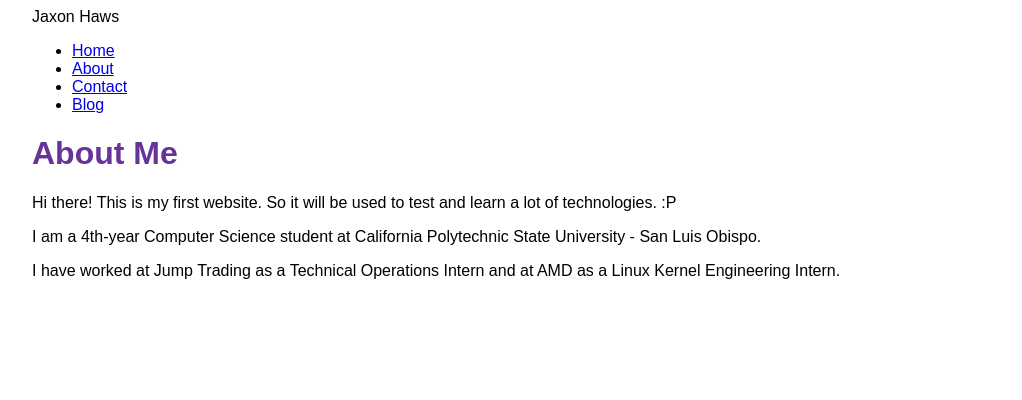
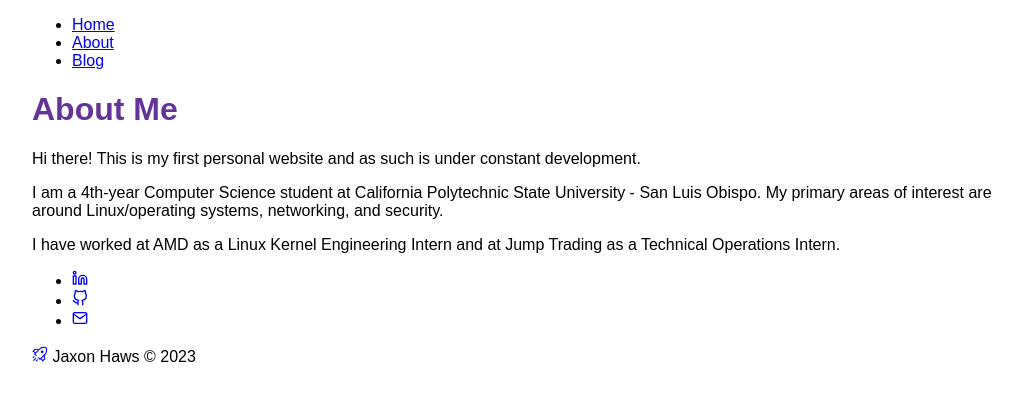
Before and after one commit to jphaws/website, a Gatsby site: page /about in a window 1280 px wide. Shown: the whole page, without its empty margins (108-1130 px from the left). Built offline with nearby package versions, Linux system fonts and the light colour scheme; Gatsby itself is replaced by a stand-in of ours.

Commit message:
General layout: modify header, footer, about, blog
Change layout to now include a footer at the bottom & remove my name
from the top of every page.
Update the text on my about page.
Update the layout of the blog page.

```diff
--- a/src/components/layout.tsx
+++ b/src/components/layout.tsx
@@ -8,6 +8,9 @@ import {
     navLinkText,
     siteTitle
 } from './layout.module.css'
+
+import { RxRocket } from 'react-icons/rx'
+import { FiLinkedin, FiGithub, FiMail } from 'react-icons/fi'
 
 interface LayoutProps {
     pageTitle?: string;
@@ -27,7 +30,7 @@ const Layout: React.FunctionComponent<LayoutProps> = ({ pageTitle, children }) =
     return (
         <div className={container}>
             <title>{pageTitle} | {data.site.siteMetadata.title}</title>
-            <header className={siteTitle}>{data.site.siteMetadata.title}</header>
+            {/* <header className={siteTitle}>{data.site.siteMetadata.title}</header> */}
             <nav>
                 <ul className={navLinks}>
                     <li className={navLinkItem}>
@@ -41,11 +44,6 @@ const Layout: React.FunctionComponent<LayoutProps> = ({ pageTitle, children }) =
                         </Link>
                     </li>
                     <li className={navLinkItem}>
-                        <Link to="/contact" className={navLinkText}>
-                            Contact
-                        </Link>
-                    </li>
-                    <li className={navLinkItem}>
                         <Link to="/blog" className={navLinkText}>
                             Blog
                         </Link>
@@ -56,6 +54,26 @@ const Layout: React.FunctionComponent<LayoutProps> = ({ pageTitle, children }) =
                 <h1 className={heading}>{pageTitle}</h1>
                 {children}
             </main>
+            <footer>
+                <nav>
+                    <ul className={navLinks}>
+                        <li className={navLinkItem}>
+                            <Link to="https://www.linkedin.com/in/jaxon-haws/" className={navLinkText}>
+                               <FiLinkedin color = "blue" />
+                            </Link>
+                        </li>
+                        <li className={navLinkItem}>
+                            <Link to="https://www.github.com/jphaws" className={navLinkText}>
+                               <FiGithub color = "blue" />
+                            </Link>
+                        </li>
+                        <li>
+                        <a href="mailto: jphaws@calpoly.edu"> <FiMail color="blue" /> </a>
+                        </li>
+                    </ul>
+                </nav>
+                <p><RxRocket color="blue" /> Jaxon Haws © 2023</p>
+            </footer>
         </div>
     )
 }
--- a/src/pages/about.tsx
+++ b/src/pages/about.tsx
@@ -4,13 +4,14 @@ import Layout from '../components/layout'
 const AboutPage = () => {
     return (
         <Layout pageTitle="About Me">
-            <p>Hi there! This is my first website. So it will be used to test and learn a lot of technologies. :P</p>
+            <p>Hi there! This is my first personal website and as such is under constant development.</p>
             <p>
                 I am a 4th-year Computer Science student at California Polytechnic State University - San Luis Obispo.
+                My primary areas of interest are around Linux/operating systems, networking, and security.
             </p>
             <p>
-                I have worked at Jump Trading as a Technical Operations Intern
-                and at AMD as a Linux Kernel Engineering Intern.
+                I have worked at AMD as a Linux Kernel Engineering Intern
+                and at Jump Trading as a Technical Operations Intern.
             </p>
             </Layout>
     )
--- a/src/pages/blog/index.tsx
+++ b/src/pages/blog/index.tsx
@@ -4,7 +4,7 @@ import Layout from '../../components/layout'
 
 const BlogPage = ({ data }) => {
   return (
-    <Layout pageTitle="My Blog Posts">
+    <Layout pageTitle="Blog">
       {
         data.allMdx.nodes.map((node) => (
           <article key={node.id}>
```
